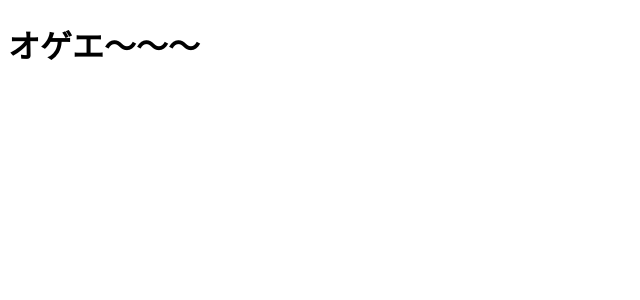
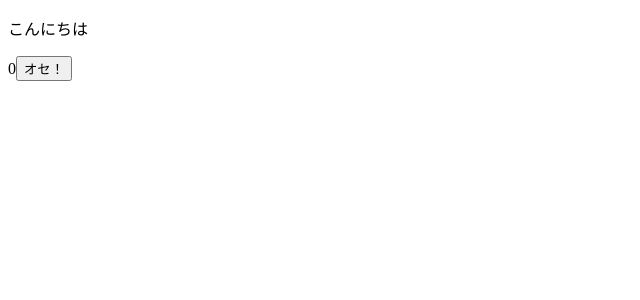
Before and after one commit to ekuinox/Hozea, a React app: page / in a window 1280 px wide. Shown: the top 300 px of the page, without its empty margins (0-640 px from the left). Built offline with nearby package versions, Linux system fonts and the light colour scheme.

Commit message:
や～～～～っと通った

```diff
--- a/package.json
+++ b/package.json
@@ -4,8 +4,8 @@
   "description": "React + TypeScript + Electronしたい",
   "main": "index.js",
   "scripts": {
-    "build": "babel src -d public/build -x '.ts,.tsx,jsx,js'",
-    "test": "echo \"Error: no test specified\" && exit 1"
+    "build": "yarn run webpack",
+    "start": "yarn run electron ."
   },
   "author": "",
   "license": "ISC",
--- a/src/app.tsx
+++ b/src/app.tsx
@@ -1,7 +1,25 @@
-import * as React from 'react';
-import * as ReactDOM from 'react-dom';
+import * as React from 'react'
 
-ReactDOM.render(
-    <h1>オゲエ～～～</h1>,
-    document.getElementById('root')
-)
+interface State {
+    counter: number
+}
+
+export default class App extends React.Component<{}, State> {
+    constructor() {
+        super({})
+        this.state = {
+            counter: 0
+        }
+    }
+    render() {
+        return (
+            <div>
+                <p>こんにちは</p>
+                <p>
+                    {this.state.counter}
+                   <button onClick={() => {this.setState({counter: this.state.counter + 1})}} >オセ！</button>
+                </p>
+            </div>
+        )
+    }
+}
--- /dev/null
+++ b/src/index.tsx
@@ -0,0 +1,8 @@
+import * as React from 'react'
+import * as ReactDOM from 'react-dom'
+import App from './App'
+
+ReactDOM.render(
+  <App />,
+  document.getElementById('root') as HTMLElement
+);
--- a/webpack.config.js
+++ b/webpack.config.js
@@ -2,16 +2,20 @@ const CopyWebpackPlugin = require('copy-webpack-plugin')
 
 module.exports = {
 	mode: 'development',
-	entry: './src/app.tsx',
+	devtool: "inline-source-map",
+	entry: './src/index.tsx',
 	output: {
 		path: `${__dirname}/dist`,
 		filename: 'bundle.js'
+	},
+	resolve: {
+		extensions: ['.ts', '.tsx', '.js']
 	},
 	module: {
 		rules: [{
 			test: /\.tsx?$/,
 			exclude: /node_modules/,
-			loader: 'babel-loader'
+			loader: 'babel-loader',
 		}, {
 			test: /\.css$/,
 			loader: ['style-loader', 'css-loader']
```
